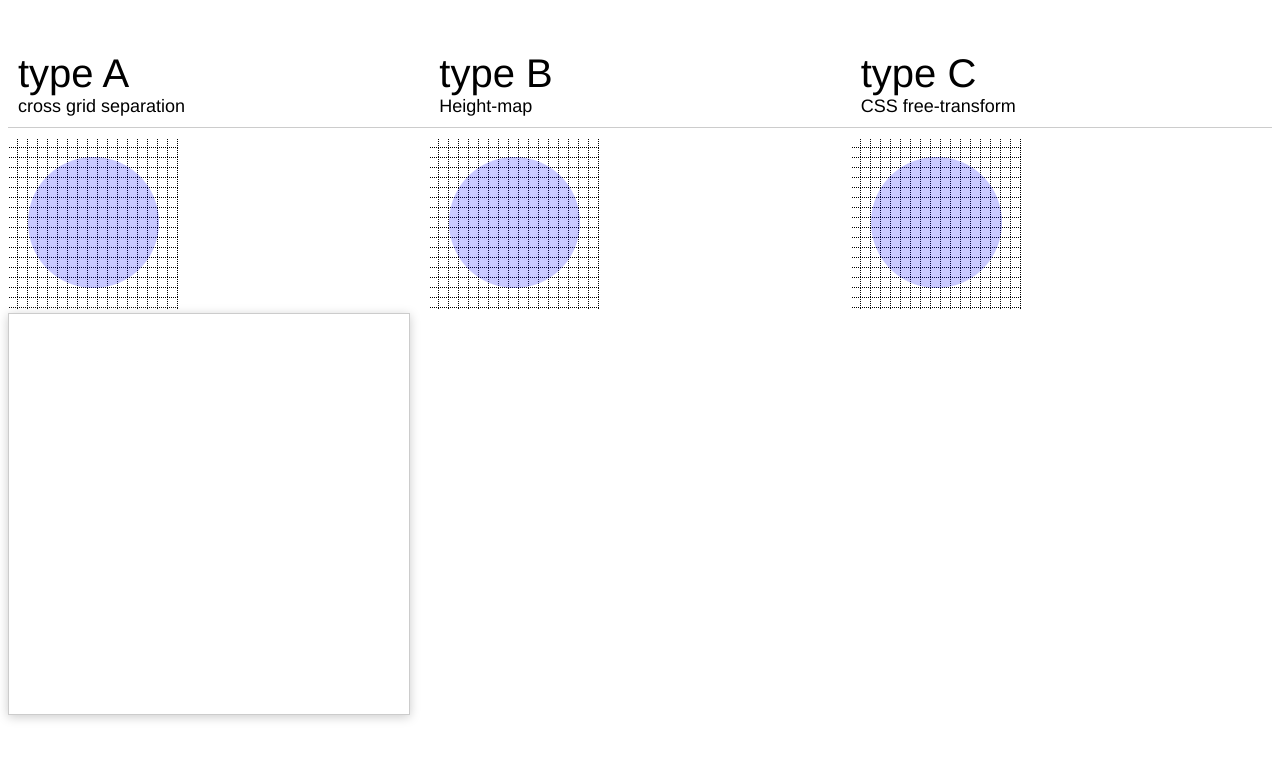
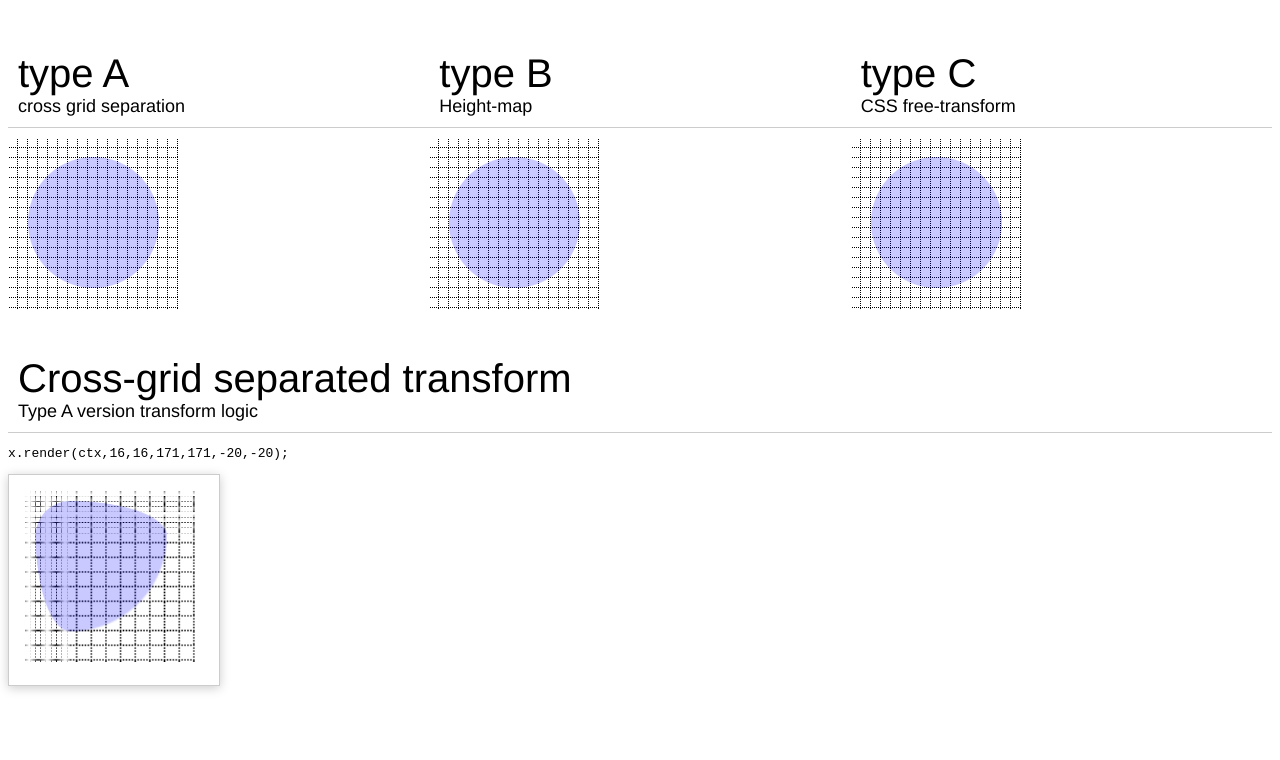
Before and after one commit to takustaqu/pudding, a plain HTML site: page sample/index.html in a window 1280 px wide. Drawn offline with Linux system fonts and the light colour scheme.

Commit message:
Debugging demo page.

```diff
--- a/sample/index.html
+++ b/sample/index.html
@@ -9,6 +9,13 @@
 
 	<title>pudding.js</title>
 	<style>
+
+		section:after{
+			content:"";
+			display: block;
+			clear:both;
+			}
+
 		section h2 {
 			border-bottom:1px solid #ccc;
 			display:block;
@@ -66,8 +73,29 @@
 </section>
 
 
-<canvas id="playground" class="preview" width="400" height="400" ></canvas>
 
+<section>
+
+	<h2>Cross-grid separated transform<small>Type A version transform logic</small></h2>
+	<pre>x.render(ctx,16,16,171,171,-20,-20);</pre>
+
+	<canvas id="cross-split-sample" class="preview" width="210" height="210" ></canvas>
+
+	<script>
+
+		setTimeout(function(){
+
+			//if running on Safari, must be adding load-complete checking.
+
+			var x = new p.gn.crossSplit($("#type_a").get(0),[0.5,0.5]);
+			var dom = document.getElementById("cross-split-sample");
+
+			var ctx = dom.getContext('2d');
+			//var ctx = $("#cross-split-sample").get(0).getContext('2d');
+			x.render(ctx,16,16,171,171,-40,-40);
+		},100)
+	</script>
+</section>
 
 </body>
 </html>
--- a/source/pudding.js
+++ b/source/pudding.js
@@ -88,19 +88,19 @@ p.generators.crossSplit.prototype.render = function(ctx,dx,dy,dw,dh,ctrX,ctrY) {
 					d:[dltWidth,dh-dltHeight]
 				}
 
-	//a
+			//Draw part a
 			ctx.drawImage( this.source , 0 , 0 , this.sizes.a[0] , this.sizes.a[1] , dx , dy , ax.a[0] , ax.a[1] );
 
-	//b
+			//Draw part b
 			ctx.drawImage( this.source , this.sizes.a[0] , 0 , this.sizes.b[0] , this.sizes.b[1] , dx + ax.a[0] , dy , ax.b[0] , ax.b[1] );
 
-	//c
+			//Draw part c
 			ctx.drawImage( this.source , this.sizes.a[0], this.sizes.a[1] , this.sizes.c[0] , this.sizes.c[1] , dx + ax.a[0] , dy + ax.a[1] , ax.c[0] , ax.c[1] );
 
-	//d
+			//Draw part d
 			ctx.drawImage( this.source , 0, this.sizes.a[1] , this.sizes.d[0] , this.sizes.d[1] , dx , dy + ax.a[1] , ax.d[0] , ax.d[1] );
 
-	}
+		} //prototype.render
 
 /*********************/
 })(pudding)
```
Lines whose indentation alone changed are shown as unchanged.
